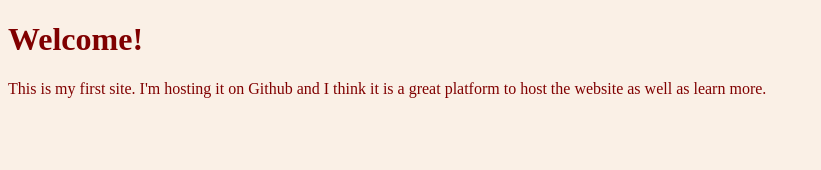
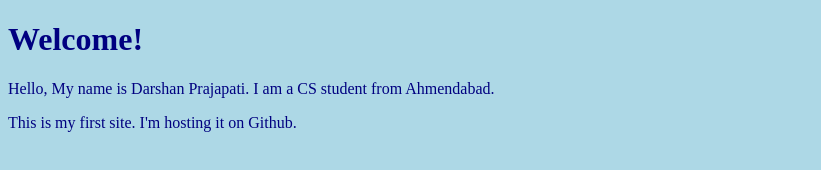
Before and after one commit to darshanpr/darshanpr.github.io, a plain HTML site: page index.html in a window 1280 px wide. Shown: the whole page, without its empty margins (0-821 px from the left). Drawn offline with Linux system fonts and the light colour scheme.

Commit message:
Update index.html

```diff
--- a/index.html
+++ b/index.html
@@ -1,15 +1,26 @@
 <!DOCTYPE html>
 <html>
+
 <head>
-	  <meta charset="UTF-8">
-	  <meta name="description" content="A very simple HTML page">
-	  <meta name="keywords" content="HTML, CSS, JavaScript">
-	  <meta name="author" content="Darshan Prajapati">
-	  <meta name="viewport" content="width=device-width, initial-scale=1.0">
+	<style>
+		h1, p{
+			color: Navy;
+		}
+	</style>
+
+	<meta charset="UTF-8">
+	<meta name="description" content="A very simple HTML page">
+	<meta name="keywords" content="HTML, CSS, JavaScript">
+	<meta name="author" content="Darshan Prajapati">
+	<meta name="viewport" content="width=device-width, initial-scale=1.0">
+
 	<title>Welcome!</title>
 </head>
-<body style="background-color:linen">
-	<h1 style="color:maroon">Welcome!</h1>
-	<p style="color:maroon">This is my first site. I'm hosting it on Github and I think it is a great platform to host the website as well as learn more.</p>
+
+<body style="background-color:lightblue">
+	<h1 title="Greetings :)">Welcome!</h1>
+	<p>Hello, My name is Darshan Prajapati. I am a CS student from Ahmendabad.</p>
+	<p>This is my first site. I'm hosting it on Github.</p>
 </body>
+
 </html>
```
